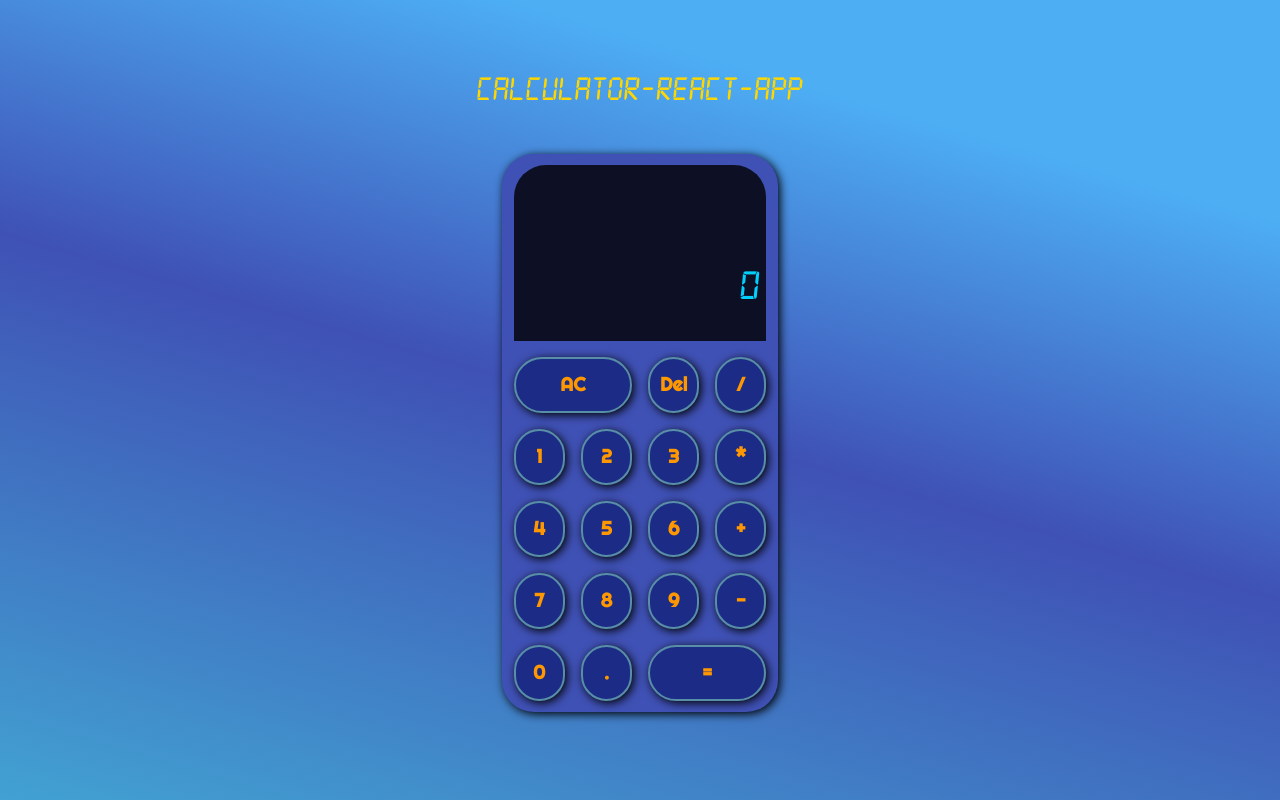
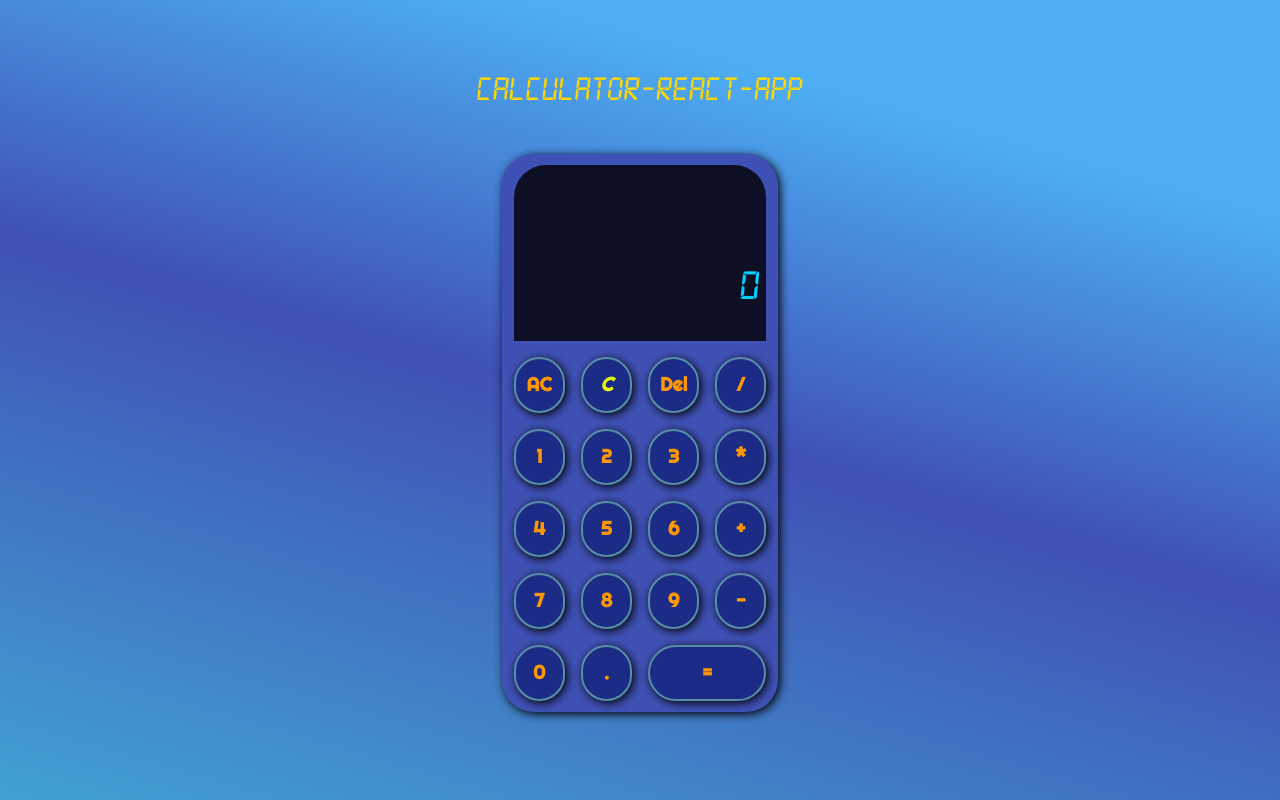
Before and after one commit to Luayabbas1981/react-calc, a React (Create React App) app: page / in a window 1280 px wide. Built offline with nearby package versions, Linux system fonts and the light colour scheme.

Commit message:
fix-calc-fun

```diff
--- a/src/App.css
+++ b/src/App.css
@@ -10,9 +10,6 @@
 
 }
 
-.span-two {
-  grid-column: span 2;
-}
 .span-three {
   grid-column: span 2;
 }
@@ -50,15 +47,15 @@
   border-radius: 2rem;
   box-shadow: 2px 2px 10px black;
   font-family: "Righteous", cursive;
-  transition: 0.1s;
+  transition: 0.3s;
+
 }
 
 button:hover {
-  font-size: 1.3vw;
-  color: #1b2b86;
-  background-color: #ff8800;
-  box-shadow: inset -2px -2px 10px rgb(150, 91, 9);
+  scale: 0.93;
+  box-shadow: none;
 }
+
 @media (max-width: 767px) {
   h1 {
     font-size: xx-large;
--- a/src/App.js
+++ b/src/App.js
@@ -1,4 +1,4 @@
-import React, { useReducer } from "react";
+import React, { useReducer, useState } from "react";
 import "./App.css";
 import "bootstrap/dist/css/bootstrap.min.css";
 import Button from "./components/Button";
@@ -8,6 +8,7 @@ import Delete from "./components/Delete";
 
 let result = "";
 let newCalc = false;
+let styleIndex= 2
 export const Actions = {
   add_digit: "add-digit",
   choose_Operation: "choose_Operation",
@@ -30,7 +31,7 @@ const reducer = (state, { type, payload }) => {
 
         return {
           state,
-          mainDisplay: `${state.mainDisplay="0"}${payload.digit}`,
+          mainDisplay: `${(state.mainDisplay = "0")}${payload.digit}`,
         };
       }
       if (newCalc) {
@@ -48,15 +49,15 @@ const reducer = (state, { type, payload }) => {
           state,
           mainDisplay: "0",
         };
-        if (payload.digit === "0" && state.mainDisplay === "0")
+      if (payload.digit === "0" && state.mainDisplay === "0")
         return {
           state,
-          mainDisplay:"0"
+          mainDisplay: "0",
         };
-        if (payload.digit === "." && state.mainDisplay === "0")
+      if (payload.digit === "." && state.mainDisplay === "0")
         return {
           state,
-          mainDisplay: `${state.mainDisplay="0"}${payload.digit}`,
+          mainDisplay: `${(state.mainDisplay = "0")}${payload.digit}`,
         };
       if (state.operation) {
         return {
@@ -76,12 +77,12 @@ const reducer = (state, { type, payload }) => {
       };
 
     case Actions.choose_Operation:
-      if(newCalc){
-        newCalc= false
-        return{
+      if (newCalc) {
+        newCalc = false;
+        return {
           ...state,
-          operation:payload.operation
-        }
+          operation: payload.operation,
+        };
       }
       if (!state.mainDisplay || state.mainDisplay === "0") {
         return {
@@ -102,7 +103,11 @@ const reducer = (state, { type, payload }) => {
       };
 
     case Actions.delete:
-      if (!state.mainDisplay || state.mainDisplay==="0" || state.mainDisplay.length === 1)
+      if (
+        !state.mainDisplay ||
+        state.mainDisplay === "0" ||
+        state.mainDisplay.length === 1
+      )
         return {
           state,
           mainDisplay: "0",
@@ -160,51 +165,133 @@ function lastResult({ mainDisplay, secondary, operation }) {
 }
 
 function App() {
+  const [bodyColor, setBodyColor] = useState("");
+  const [bcColor, setBcColor] = useState("");
+  const [color, setColor] = useState("");
+  const [colorTwo, setColorTwo] = useState("");
+  const [colorThree, setColorThree] = useState("");
+  const [colorFour, setColorFour] = useState("#e8ff00");
+
+
+
+  function getStyle() {
+   let styleMode
+   do{
+    styleMode = Math.floor(Math.random() * 3)+1
+    console.log(styleMode)
+   } while(styleMode === styleIndex)
+   styleIndex = styleMode
+    switch (styleMode) {
+      case 1:
+        setBodyColor("#313132");
+        setBcColor("#54555e");
+        setColor("#01d0ff");
+        setColorTwo("#cddc39");
+        setColorThree("red");
+        setColorFour("#ff5e00");
+        break;
+      case 2:
+        setBodyColor("#3f51b5");
+        setBcColor("#1b2b86");
+        setColor("#ff9800");
+        setColorTwo("#01d0ff");
+        setColorThree("#cbe103");
+        setColorFour("#cddc39");
+        break;
+      case 3:
+        setBodyColor("#f44336");
+        setBcColor("#cdd57b");
+        setColor("#673ab7");
+        setColorTwo("#ffeb3b");
+        setColorThree("#00bcd4");
+        setColorFour("#ff5722");
+        break;
+      default:
+        setBodyColor("#3f51b5");
+        setBcColor("#1b2b86");
+        setColor("#ff9800");
+        setColorTwo("#01d0ff");
+        setColorThree("#cbe103");
+    }
+  }
+
   const [{ mainDisplay, secondary, operation }, dispatch] = useReducer(
     reducer,
     { mainDisplay: "0" }
   );
+
   return (
     <>
       <h1>Calculator-React-App</h1>
-      <div className="calculator-grid">
-        <div className="output">
-          <div className="secondary">
+      <div className="calculator-grid" style={{ backgroundColor: bodyColor }}>
+        <div className="output" style={{ color: colorTwo }}>
+          <div className="secondary" style={{ color: colorThree }}>
             {secondary}
             {operation}
           </div>
           <div className="main">{mainDisplay}</div>
         </div>
-        <Clear dispatch={dispatch} />
-        <Delete dispatch={dispatch} />
+        <Clear dispatch={dispatch} color={color} bcColor={bcColor} />
+        <button
+          onClick={getStyle}
+          style={{
+            fontStyle: "italic",
+            color: colorFour,
+            backgroundColor: bcColor,
+          }}
+        >
+          C
+        </button>
+        <Delete dispatch={dispatch} color={color} bcColor={bcColor} />
 
-        <Operations operation="/" dispatch={dispatch} />
+        <Operations
+          operation="/"
+          dispatch={dispatch}
+          color={color}
+          bcColor={bcColor}
+        />
 
-        <Button digit="1" dispatch={dispatch} />
-        <Button digit="2" dispatch={dispatch} />
-        <Button digit="3" dispatch={dispatch} />
+        <Button digit="1" dispatch={dispatch} color={color} bcColor={bcColor} />
+        <Button digit="2" dispatch={dispatch} color={color} bcColor={bcColor} />
+        <Button digit="3" dispatch={dispatch} color={color} bcColor={bcColor} />
 
-        <Operations operation="*" dispatch={dispatch} />
+        <Operations
+          operation="*"
+          dispatch={dispatch}
+          color={color}
+          bcColor={bcColor}
+        />
 
-        <Button digit="4" dispatch={dispatch} />
-        <Button digit="5" dispatch={dispatch} />
-        <Button digit="6" dispatch={dispatch} />
+        <Button digit="4" dispatch={dispatch} color={color} bcColor={bcColor} />
+        <Button digit="5" dispatch={dispatch} color={color} bcColor={bcColor} />
+        <Button digit="6" dispatch={dispatch} color={color} bcColor={bcColor} />
 
-        <Operations operation="+" dispatch={dispatch} />
+        <Operations
+          operation="+"
+          dispatch={dispatch}
+          color={color}
+          bcColor={bcColor}
+        />
 
-        <Button digit="7" dispatch={dispatch} />
-        <Button digit="8" dispatch={dispatch} />
-        <Button digit="9" dispatch={dispatch} />
+        <Button digit="7" dispatch={dispatch} color={color} bcColor={bcColor} />
+        <Button digit="8" dispatch={dispatch} color={color} bcColor={bcColor} />
+        <Button digit="9" dispatch={dispatch} color={color} bcColor={bcColor} />
 
-        <Operations operation="-" dispatch={dispatch} />
+        <Operations
+          operation="-"
+          dispatch={dispatch}
+          color={color}
+          bcColor={bcColor}
+        />
 
-        <Button digit="0" dispatch={dispatch} />
-        <Button digit="." dispatch={dispatch} />
+        <Button digit="0" dispatch={dispatch} color={color} bcColor={bcColor} />
+        <Button digit="." dispatch={dispatch} color={color} bcColor={bcColor} />
         <button
           onClick={() => {
             dispatch({ type: Actions.result });
           }}
           className="span-three"
+          style={{ backgroundColor: bcColor, color: color }}
         >
           =
         </button>
--- a/src/components/Button.js
+++ b/src/components/Button.js
@@ -2,13 +2,13 @@ import React from 'react'
 import { Actions } from '../App'
 
 
-function Button({dispatch,digit}) {
+function Button({dispatch,digit,color,bcColor}) {
 
   return (
     <button  onClick={()=>{
         dispatch({type:Actions.add_digit,payload:{digit}})
 
-      }} >{digit}</button>
+      }} style={{backgroundColor:bcColor, color:color}}>{digit}</button>
   )
 }
 
--- a/src/components/Clear.js
+++ b/src/components/Clear.js
@@ -1,11 +1,11 @@
 import React from 'react'
 import { Actions } from '../App'
 
-function Clear({dispatch}) {
+function Clear({dispatch,bcColor,color}) {
   return (
     <button className='span-two' onClick={()=>{
         dispatch({type:Actions.clear})
-      }}>AC</button>
+      }} style={{backgroundColor:bcColor, color:color}}>AC</button>
   )
 
 }
--- a/src/components/Delete.js
+++ b/src/components/Delete.js
@@ -1,11 +1,11 @@
 import React from 'react'
 import { Actions } from '../App'
 
-function Delete({dispatch}) {
+function Delete({dispatch,bcColor,color}) {
   return (
     <button onClick={()=>{
         dispatch({type:Actions.delete})
-      }}>Del</button>
+      }} style={{backgroundColor:bcColor, color:color}}>Del</button>
   )
 }
 
--- a/src/components/Operations.js
+++ b/src/components/Operations.js
@@ -1,11 +1,11 @@
 import React from 'react'
 import { Actions } from '../App'
 
-function Operations({operation,dispatch}) {
+function Operations({operation,dispatch,bcColor,color}) {
   return (
     <button onClick={()=>{
         dispatch({type:Actions.choose_Operation,payload:{operation}})
-      }}>{operation}</button>
+      }} style={{backgroundColor:bcColor, color:color}}>{operation}</button>
   )
 }
 
```
Also changed, not shown: 10 other files (tests, documents, lock files or other folders).
